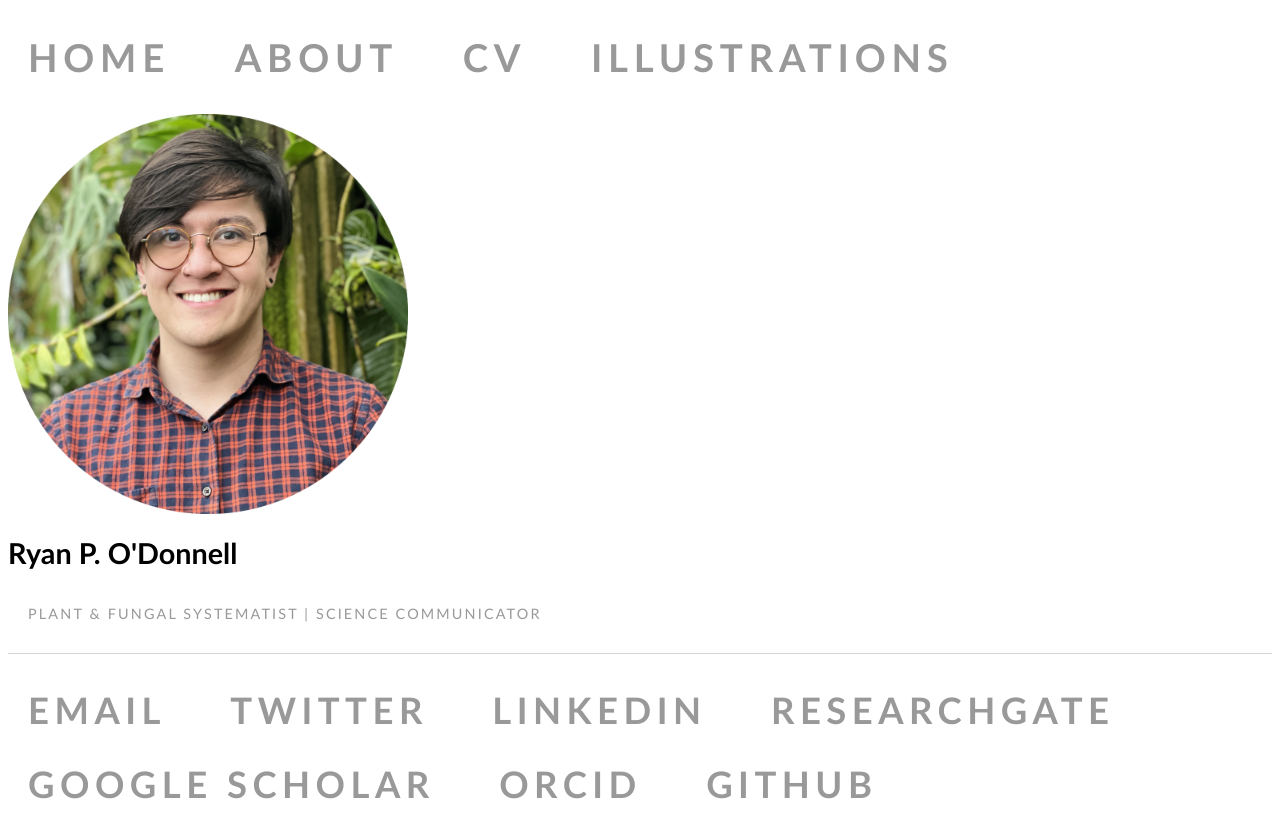
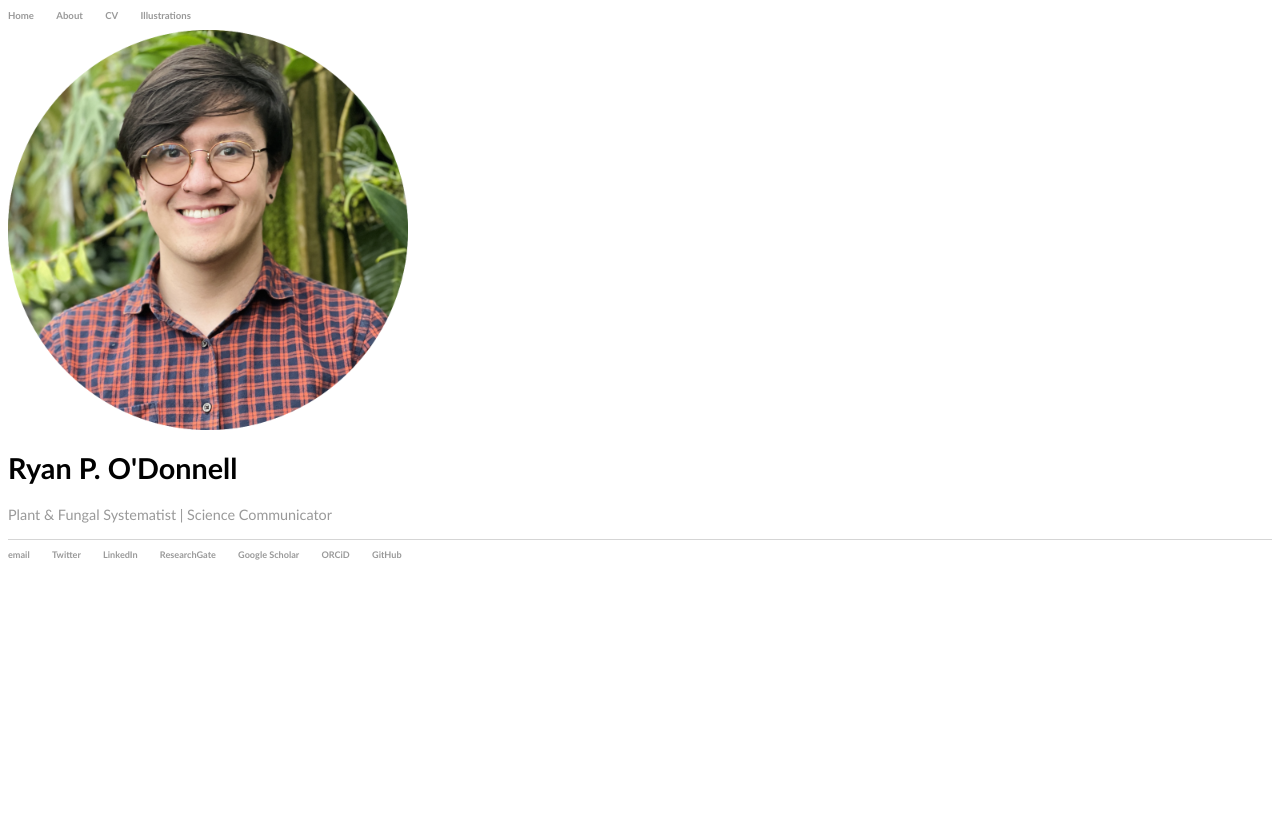
Before and after one commit to rpodonnell/rpodonnell.github.io, a Jekyll site: the page built from index.html, in a window 1280 px wide. Shown: the top 838 px of the page. Built offline with Jekyll 4.4.1, drawn with Linux system fonts in a browser that asks for light colours.

Commit message:
updated css

```diff
--- a/css/main2.css
+++ b/css/main2.css
@@ -9,22 +9,19 @@
     padding: 0px;
     list-style: none;
     font-weight: bold;
-    font-size: 2em;
+    font-size: 1em;
 }
 nav ul li, footer ul li {
     display: inline;
     margin-right: 20px;
-    font-size: 2em;
+    font-size: 1em;
 }
 
 a {
   color: #999;
-  text-transform: uppercase;
   text-decoration: none;
-  letter-spacing: 0.15em;
 
   display: inline-block;
-  padding: 15px 20px;
   position: relative;
 }
 a:after {
```
